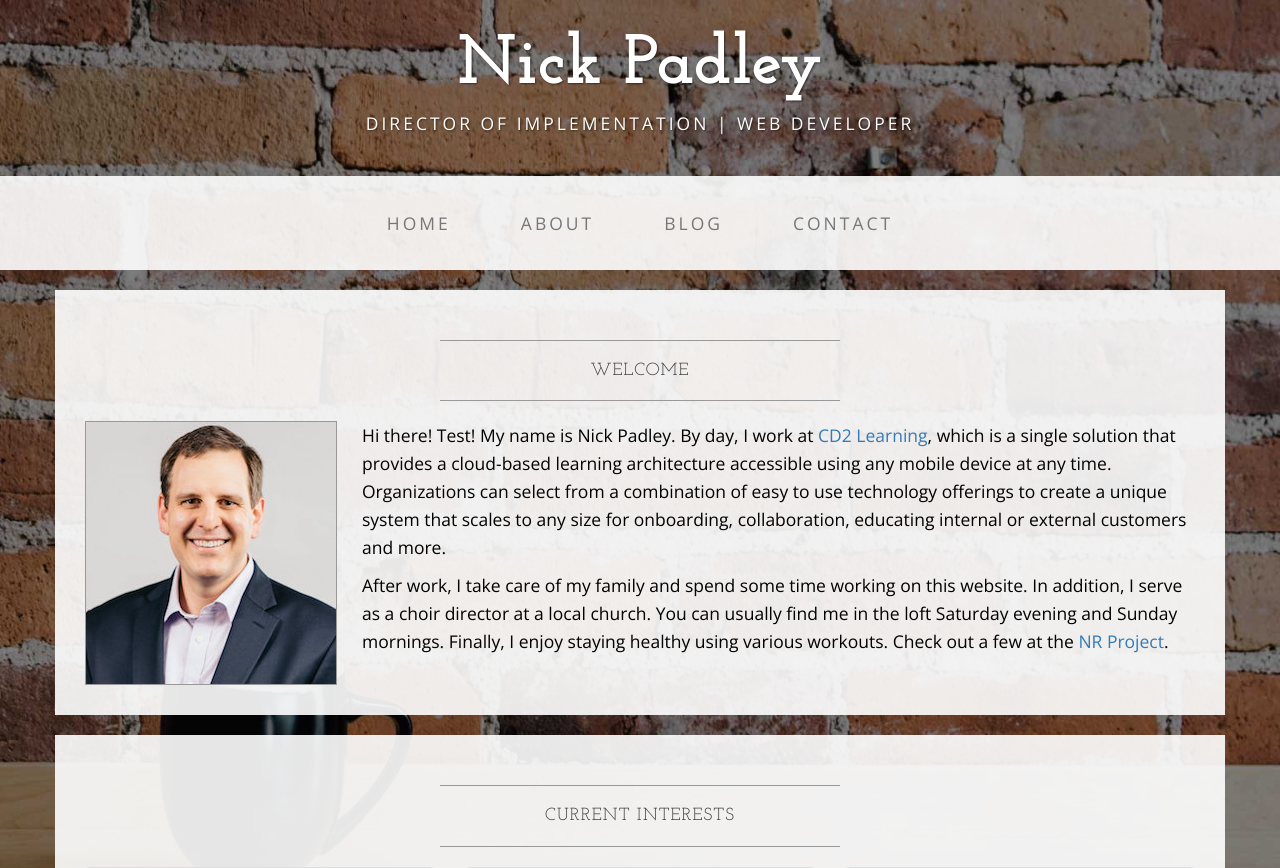
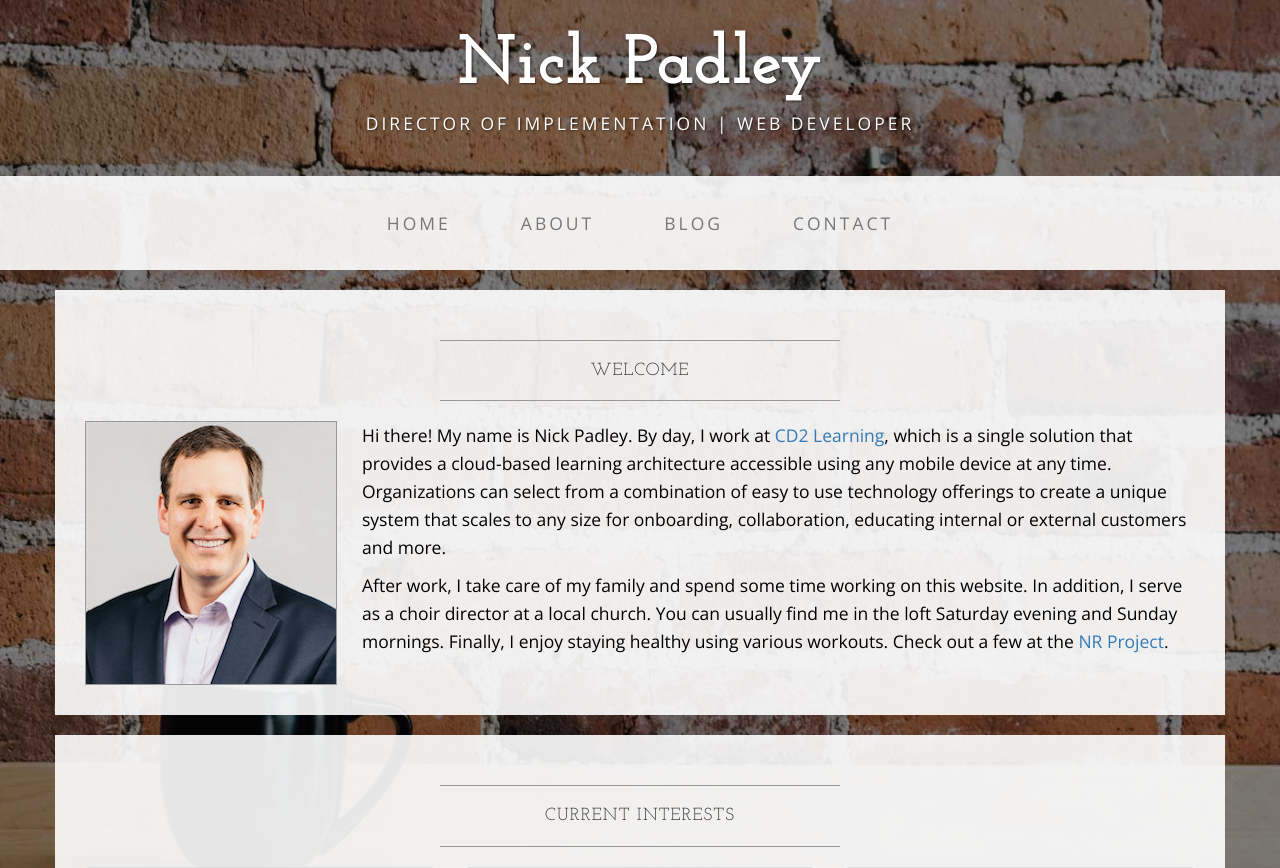
Before and after one commit to npadley/Personal-Site, a Jekyll site: the page built from index.html, in a window 1280 px wide, cut to the strip 0-868 px from the top of the page. Built offline with Jekyll 4.4.1, drawn with Linux system fonts in a browser that asks for light colours; nearby versions of some CDN libraries.

Commit message:
Revert "Test for remote deploy"
This reverts commit 483546cdd1282d1a4b5277ae291e26defafc3806.

```diff
--- a/index.html
+++ b/index.html
@@ -18,7 +18,7 @@
                 <hr>
                 <img class="img-responsive img-border img-left" src="img/profile.jpg" alt="">
                 <hr class="visible-xs">
-                <p>Hi there! Test! My name is Nick Padley. By day, I work at <a href="http://www.cd2learning.com">CD2 Learning</a>, which is a single solution that provides a cloud-based learning architecture accessible using any mobile device at any time. Organizations can select from a combination of easy to use technology offerings to create a unique system that scales to any size for onboarding, collaboration, educating internal or external customers and more.</p>
+                <p>Hi there! My name is Nick Padley. By day, I work at <a href="http://www.cd2learning.com">CD2 Learning</a>, which is a single solution that provides a cloud-based learning architecture accessible using any mobile device at any time. Organizations can select from a combination of easy to use technology offerings to create a unique system that scales to any size for onboarding, collaboration, educating internal or external customers and more.</p>
                 <p>After work, I take care of my family and spend some time working on this website. In addition, I serve as a choir director at a local church. You can usually find me in the loft Saturday evening and Sunday mornings. Finally, I enjoy staying healthy using various workouts. Check out a few at the <a href="http://neilarey.com/">NR Project</a>.</p>
             </div>
         </div>
```
